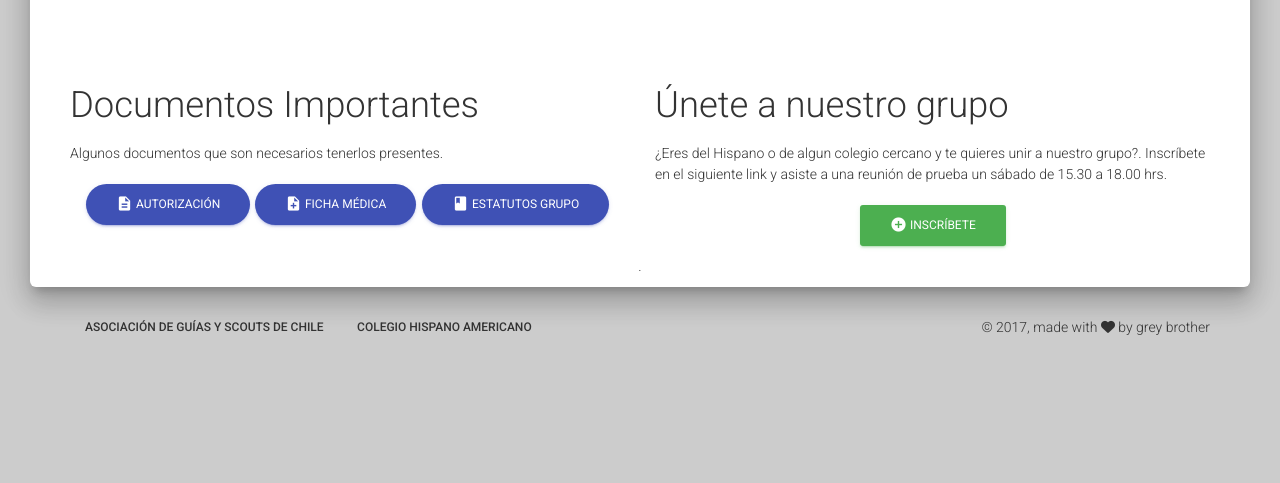
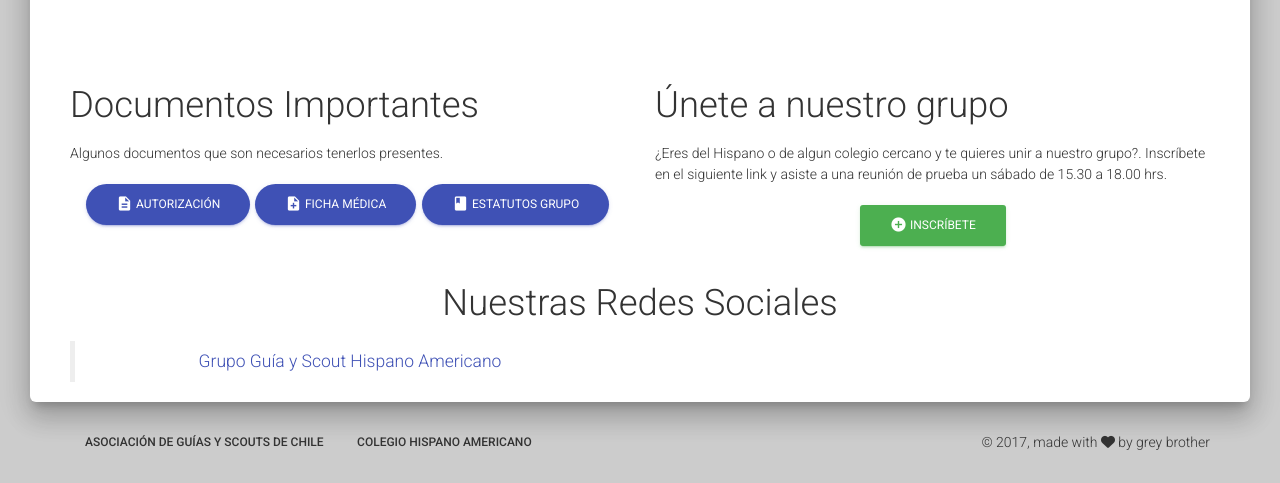
Before and after one commit to mjorquera/scoutshispano, a plain HTML site: page index.html in a window 1280 px wide. Shown: the part 1518-2001 px from the top of the page. Before the commit the page ends 1886 px from the top, so only its background shows below. Drawn offline with Linux system fonts and the light colour scheme.

Commit message:
fcbk on the page

```diff
--- a/index.html
+++ b/index.html
@@ -23,6 +23,14 @@
 </head>
 
 <body class="profile-page">
+	<div id="fb-root"></div>
+	<script>(function(d, s, id) {
+		var js, fjs = d.getElementsByTagName(s)[0];
+		if (d.getElementById(id)) return;
+		js = d.createElement(s); js.id = id;
+		js.src = 'https://connect.facebook.net/es_LA/sdk.js#xfbml=1&version=v2.11&appId=205854692813300';
+		fjs.parentNode.insertBefore(js, fjs);
+	}(document, 'script', 'facebook-jssdk'));</script>
 	<nav class="navbar navbar-transparent navbar-fixed-top navbar-color-on-scroll">
     	<div class="container">
         	<!-- Brand and toggle get grouped for better mobile display -->
@@ -236,7 +244,12 @@
 					</div>
 					<div class="row">
 						<div class="col-xs-12 text-center">
-							<p>.</p>
+							<h2>Nuestras Redes Sociales</h2>
+							<div class="row">
+								<div class="col-xs-12 col-md-6">
+									<div class="fb-page" data-href="https://www.facebook.com/scoutscha/" data-tabs="timeline" data-small-header="false" data-adapt-container-width="true" data-hide-cover="false" data-show-facepile="false"><blockquote cite="https://www.facebook.com/scoutscha/" class="fb-xfbml-parse-ignore"><a href="https://www.facebook.com/scoutscha/">Grupo Guía y Scout Hispano Americano</a></blockquote></div>
+								</div>
+							</div>
 						</div>
 					</div>
 	            </div>
```
